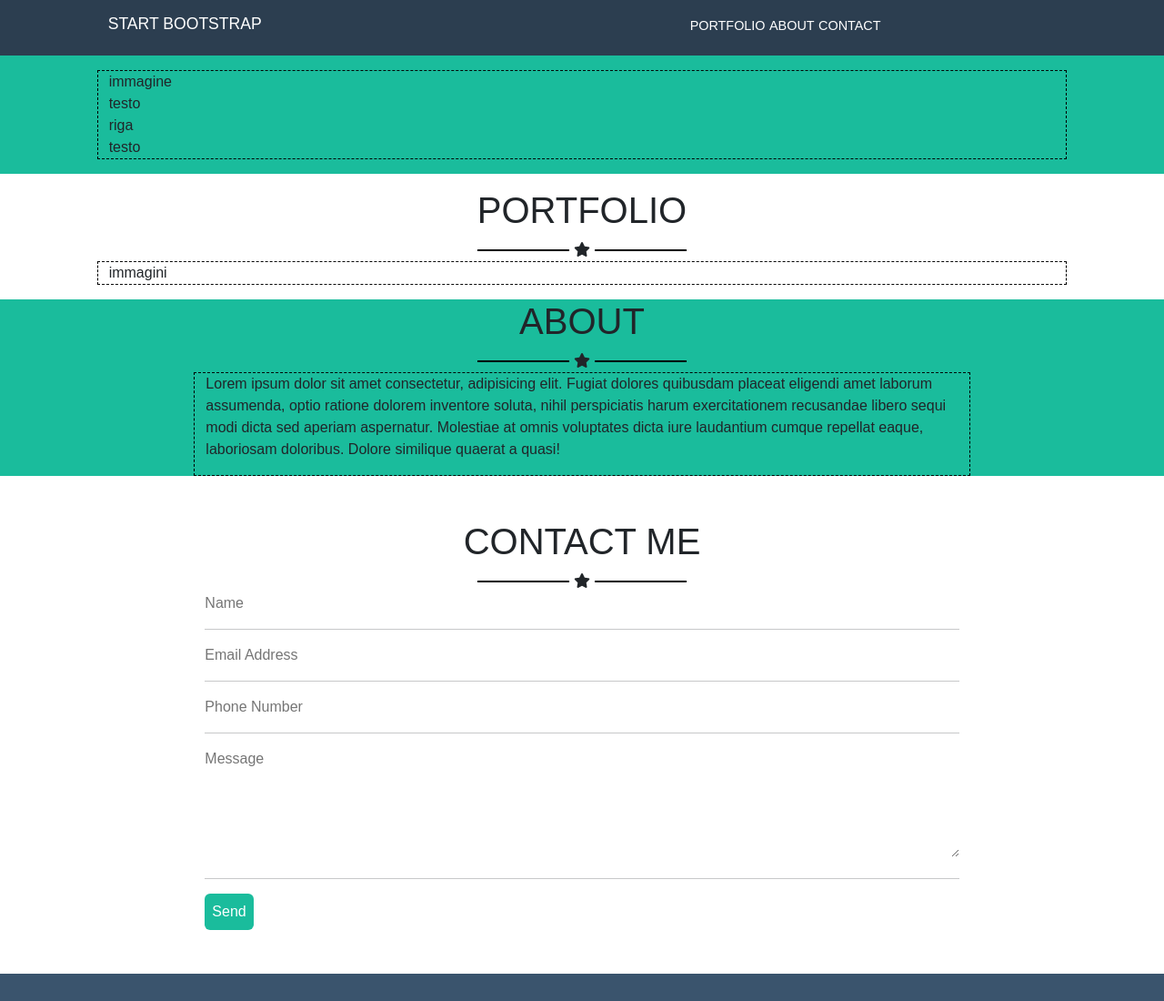
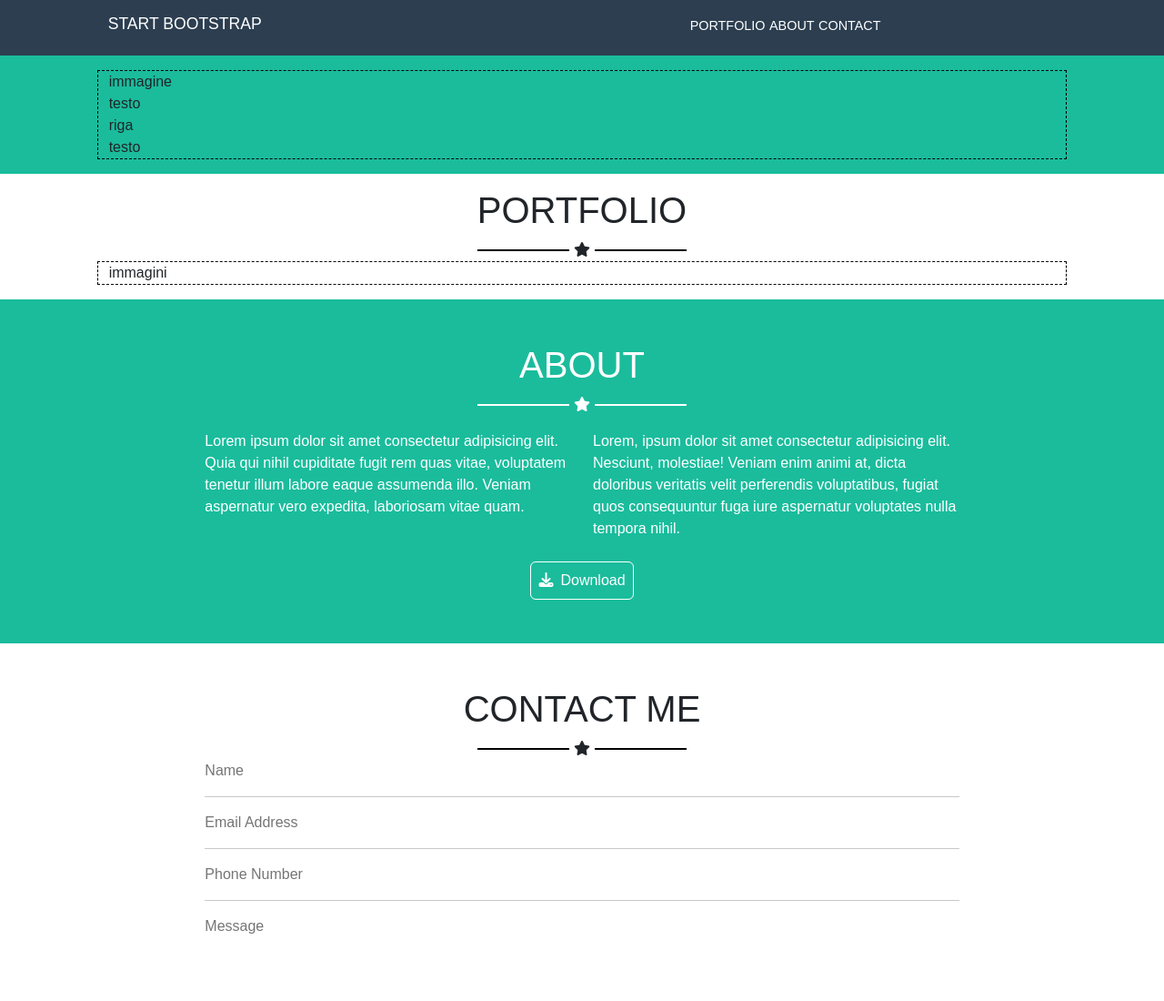
Before and after one commit to smschn/html-css-bootstrap-freelancer, a plain HTML site: page index.html in a window 1280 px wide. Shown: the top 1100 px of the page at 91% size. Drawn offline with nearby package versions, Linux system fonts and the light colour scheme.

Commit message:
Completed about section (all layouts)

```diff
--- a/css/style.css
+++ b/css/style.css
@@ -80,6 +80,10 @@ header .h-right span {
 }
 
 /* Start of about section */
+#about {
+    color: var(--text_c1);
+}
+
 #about .a_bgc {
     background-color: var(--bgc_2);
 }
@@ -105,8 +109,20 @@ header .h-right span {
 
 #about .riga {
     height: 2px;
-    background-color: #000;
+    background-color: #fff;
     width: 25%;
+}
+
+#about .my_btn {
+    display: block;
+    margin: auto;
+    color: var(--text_c1);
+    background-color: var(--bgc_2);
+    border: 1px solid var(--text_c1);
+}
+
+#about .my_btn i {
+    display: inline-block;
 }
 
 /* Start of contact section */
--- a/index.html
+++ b/index.html
@@ -72,7 +72,7 @@
         <!-- End of portfolio -->
         <!-- Start of about -->
         <section id="about">
-            <div class="container-fluid a_bgc">
+            <div class="container-fluid py-5 a_bgc">
                 <h1>about</h1>
                 <div class="row">
                     <div class="col-4 offset-4 star_container">
@@ -82,10 +82,10 @@
                     </div>
                 </div>
                 <div class="row">
-                    <div class="col-8 offset-2 my_border">
-                        <p>Lorem ipsum dolor sit amet consectetur, adipisicing elit. Fugiat dolores quibusdam placeat eligendi amet laborum assumenda, optio ratione dolorem inventore soluta, nihil perspiciatis harum exercitationem recusandae libero sequi modi dicta sed aperiam aspernatur. Molestiae at omnis voluptates dicta iure laudantium cumque repellat eaque, laboriosam doloribus. Dolore similique quaerat a quasi!</p>
-                    </div>
+                    <div class="col-8 offset-2 my-3 col-sm-4">Lorem ipsum dolor sit amet consectetur adipisicing elit. Quia qui nihil cupiditate fugit rem quas vitae, voluptatem tenetur illum labore eaque assumenda illo. Veniam aspernatur vero expedita, laboriosam vitae quam.</div>
+                    <div class="col-8 offset-2 my-3 col-sm-4 offset-sm-0">Lorem, ipsum dolor sit amet consectetur adipisicing elit. Nesciunt, molestiae! Veniam enim animi at, dicta doloribus veritatis velit perferendis voluptatibus, fugiat quos consequuntur fuga iure aspernatur voluptates nulla tempora nihil.</div>
                 </div>
+                <button class="button my_btn mt-2 p-2 rounded"><i class="fa-solid fa-download me-2"></i>Download</button>
             </div>
         </section>
         <!-- End of about -->
```
